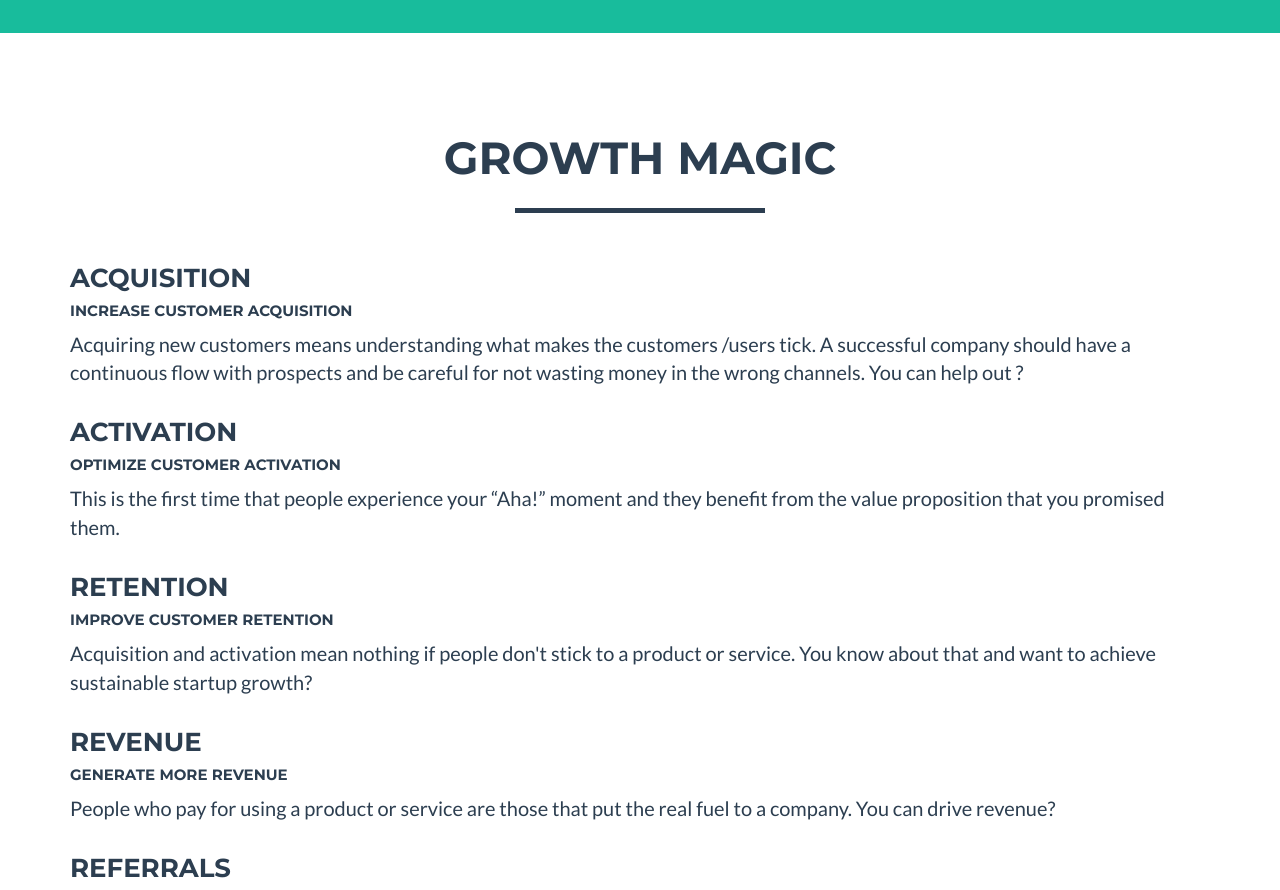
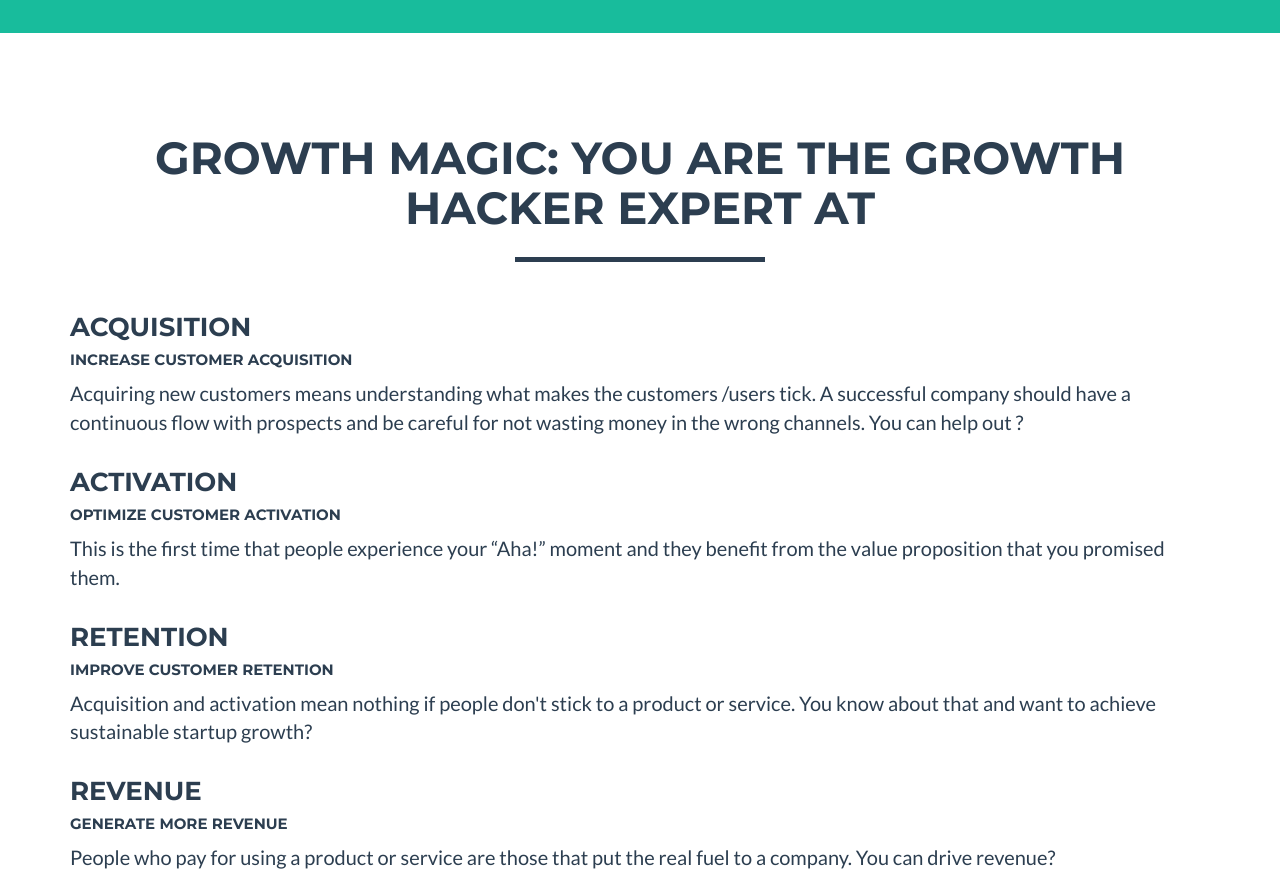
Before and after one commit to Growthhacks/GHSolution_EN, a plain HTML site: page index.html in a window 1280 px wide. Shown: the part 1340-2230 px from the top of the page. Drawn offline with nearby package versions, Linux system fonts and the light colour scheme.

Commit message:
Updated.index.html

```diff
--- a/index.html
+++ b/index.html
@@ -120,7 +120,7 @@
         <div class="container">
             <div class="row">
                 <div class="col-lg-12 text-center">
-                    <h2>Growth Magic</h2>
+                    <h2>Growth Magic: You are the Growth Hacker expert at</h2>
                     <hr class="star-primary">
                 </div>
             </div>
```
